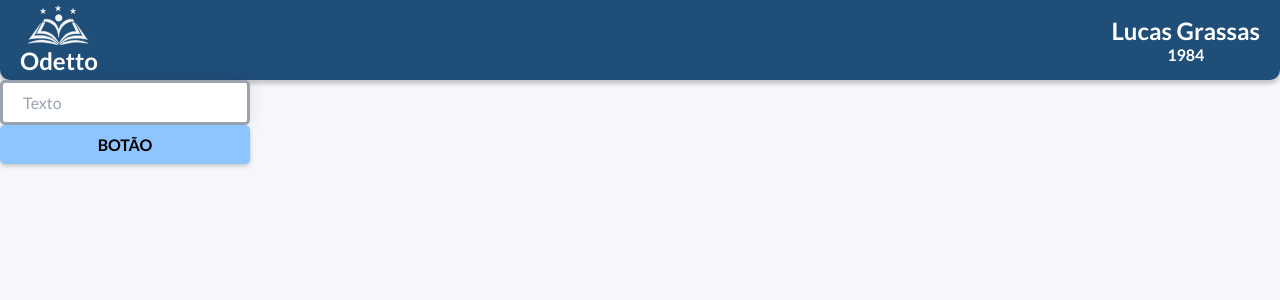
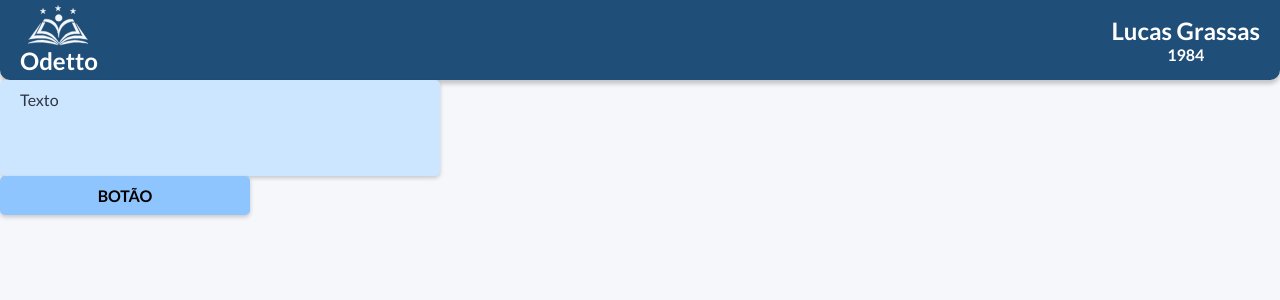
Before and after one commit to Projeto-odetto/odetto-frontend, a React (Vite) app: page / in a window 1280 px wide. Shown: the top 300 px of the page. Built offline with nearby package versions, Linux system fonts and the light colour scheme.

Commit message:
feat: implementando input multiline

```diff
--- a/src/App.jsx
+++ b/src/App.jsx
@@ -1,8 +1,8 @@
 import { useState } from 'react'
 import './App.css'
 import Header from './components/header/header'
-import TextInput from './components/textInput/textInput'
 import Button from './components/button/button';
+import InputMultiline from './components/inputMultiline/inputMultiline';
 
 function App() {
   const [texto, setTexto] = useState("Texto");
@@ -11,7 +11,7 @@ function App() {
     <>
       <Header/>
 
-      <TextInput value={texto} onChange={setTexto} size="md"/>
+      <InputMultiline value={texto} placeholder="Insira um texto..." onChange={setTexto}/>
 
       <Button content="Botão" size='md' onClick={() => {console.log(texto)}}/>
     </>
--- /dev/null
+++ b/src/components/inputMultiline/inputMultiline.jsx
@@ -0,0 +1,21 @@
+import styles from "./inputMultiline.module.css"
+
+function InputMultiline({
+    value,
+    placeholder,
+    onChange,
+    rows = 4,
+    readOnly = false
+}) {
+    return (
+        <textarea className={styles.input}
+            value={value}
+            placeholder={placeholder}
+            onChange={(e) => onChange?.(e.target.value)}
+            rows={rows}
+            readOnly={readOnly}
+        ></textarea>
+    )
+}
+
+export default InputMultiline
--- /dev/null
+++ b/src/components/inputMultiline/inputMultiline.module.css
@@ -0,0 +1,16 @@
+.input {
+    width: 440px;
+    display: block;
+    padding: 10px 20px;
+    border: none;
+    border-radius: 5px;
+    box-shadow: 0 2px 4px rgba(0, 0, 0, 0.2);
+    font-size: 16px;
+    font-weight: 400;
+    color: var(--color-secondary-0);
+    background-color: var(--color-primary-25);
+    resize: none;
+}
+.input:focus {
+    outline: none;
+}
```
